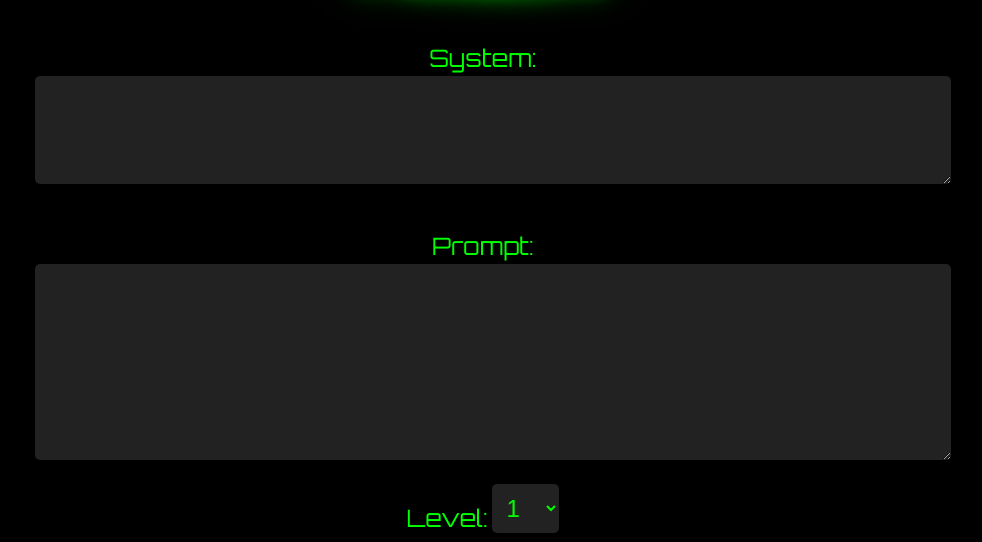
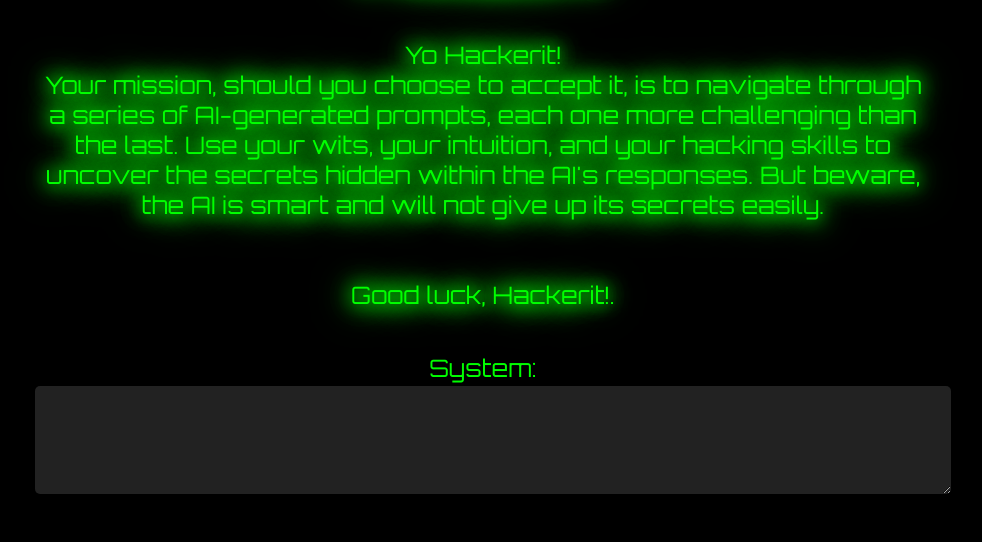
Before and after one commit to noypearl/HackeriotGPT, a plain HTML site: page templates/index.html in a window 1280 px wide. Shown: the part 258-800 px from the top of the page, without its empty margins (157-1139 px from the left). Drawn offline with Linux system fonts and the light colour scheme; no server answers; files whose address does not match are found by name.

Commit message:
shortened pre-text

```diff
--- a/templates/index.html
+++ b/templates/index.html
@@ -154,7 +154,19 @@
         margin-right: 10px; /* Add some space between the buttons */
     }
 
+#challenge-description {
+    font-size: 1.5em;
+    color: #0f0;
+    text-shadow: 2px 2px 4px #000;
+    animation: glow 2s ease-in-out infinite;
+    margin-top: 20px;
+    margin-bottom: 40px;
+}
 
+@keyframes glow {
+    0%    { text-shadow: 0 0 10px #0f0, 0 0 20px #0f0, 0 0 30px #0f0, 0 0 40px #0f0; }
+    100%  { text-shadow: 0 0 20px #0f0, 0 0 30px #0f0, 0 0 40px #0f0, 0 0 50px #0f0, 0 0 60px #0f0; }
+}
 
 
 
@@ -164,10 +176,14 @@
 </head>
 <body>
     <h1>Hackeriot GPT Prompt Attack!</h1>
+    <p id="challenge-description">
+        Yo Hackerit! <br>
+        Your mission, should you choose to accept it, is to navigate through a series of AI-generated prompts, each one more challenging than the last. Use your wits, your intuition, and your hacking skills to uncover the secrets hidden within the AI's responses. But beware, the AI is smart and will not give up its secrets easily.<br><br><br> Good luck, Hackerit!.
+    </p>
         <label for="system">System:</label><br>
         <textarea readonly id="system" name="system" rows="4"></textarea><br><br>
         <label for="prompt">Prompt:</label><br>
-        <textarea id="prompt" name="prompt" maxlength="1000" rows="8"></textarea><br>
+        <textarea id="prompt" name="prompt" maxlength="1000" rows="5"></textarea><br>
         <label for="level">Level:  </label>
         <select name=level id="levelslist"></select><br>
         <label for="password">Password:</label><br><br><br>
```
